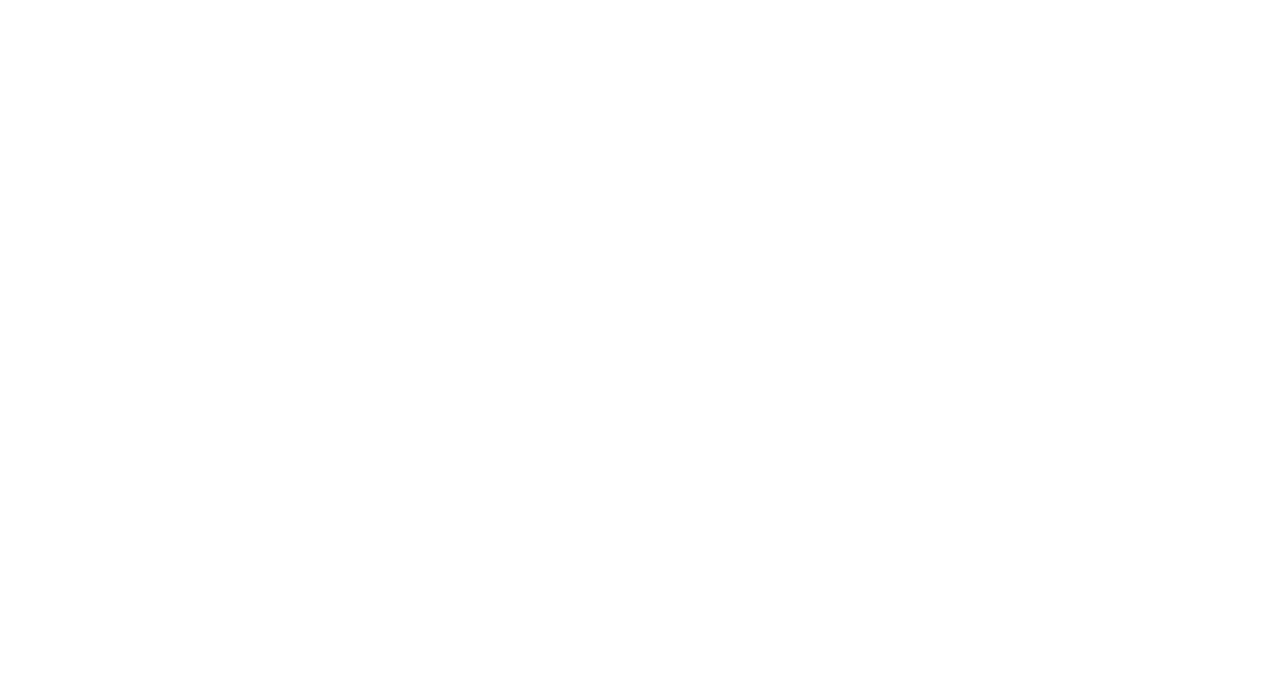
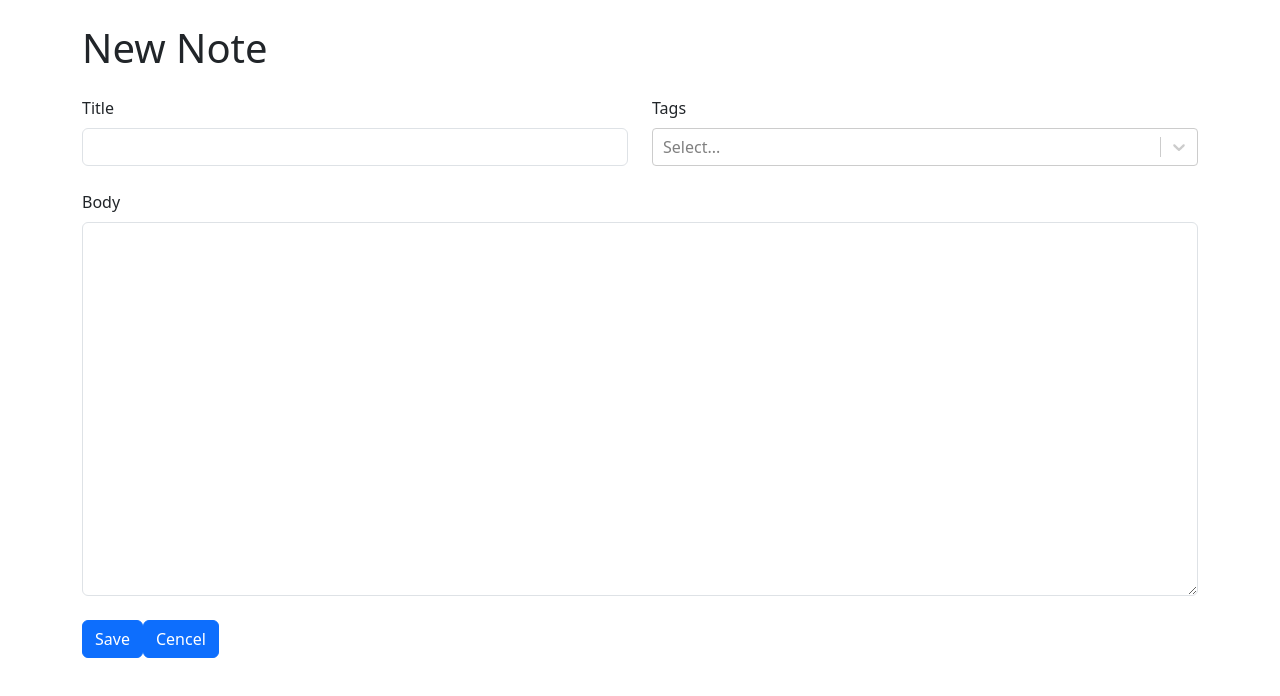
Before and after one commit to krisKajtna/praksa_note_app_ReactT_ypeScript, a React (Vite) app: page /new in a window 1280 px wide. Shown: the top 696 px of the page. Built offline with nearby package versions, Linux system fonts and the light colour scheme; the HTML template or start-up script is replaced by a standard one.

Commit message:
feat: add NoteForm component and integrate it into NewNote
- Added a new NoteForm component for creating notes with title, tags, and body.
- Integrated NoteForm into the NewNote component with a header.
- Updated package.json to include react-select for tag input functionality.

```diff
--- a/package.json
+++ b/package.json
@@ -14,7 +14,8 @@
     "react": "^19.0.0",
     "react-bootstrap": "^2.10.9",
     "react-dom": "^19.0.0",
-    "react-router-dom": "^7.5.1"
+    "react-router-dom": "^7.5.1",
+    "react-select": "^5.10.1"
   },
   "devDependencies": {
     "@eslint/js": "^9.22.0",
--- a/src/NewNote.tsx
+++ b/src/NewNote.tsx
@@ -1,5 +1,10 @@
+import { NoteForm } from "./NoteForm";
+
 export function NewNote(){
     return(
-        null
+       <>
+        <h1 className="mb-4">New Note</h1>
+        <NoteForm />
+       </>
     )
 }
--- /dev/null
+++ b/src/NoteForm.tsx
@@ -0,0 +1,33 @@
+import { Button, Col, Form, Row, Stack } from "react-bootstrap";
+import CreatableSelect from "react-select/creatable";
+
+export function NoteForm(){
+    return(
+        <Form>
+            <Stack gap={4}>
+                <Row>
+                    <Col>
+                        <Form.Group controlId="title">
+                            <Form.Label>Title</Form.Label>
+                            <Form.Control required />
+                        </Form.Group>
+                    </Col>
+                    <Col>
+                        <Form.Group controlId="tags">
+                            <Form.Label>Tags</Form.Label>
+                            <CreatableSelect isMulti/>
+                        </Form.Group>
+                    </Col>
+                </Row>
+                <Form.Group controlId="markdown">
+                    <Form.Label>Body</Form.Label>
+                    <Form.Control required as="textarea" rows={15}/>
+                </Form.Group>
+                <Stack direction="horizontal">
+                    <Button>Save</Button>
+                    <Button>Cencel</Button>
+                </Stack>
+            </Stack>
+        </Form>
+    )
+}
```
Also changed, not shown: 1 other file (tests, documents, lock files or other folders).
